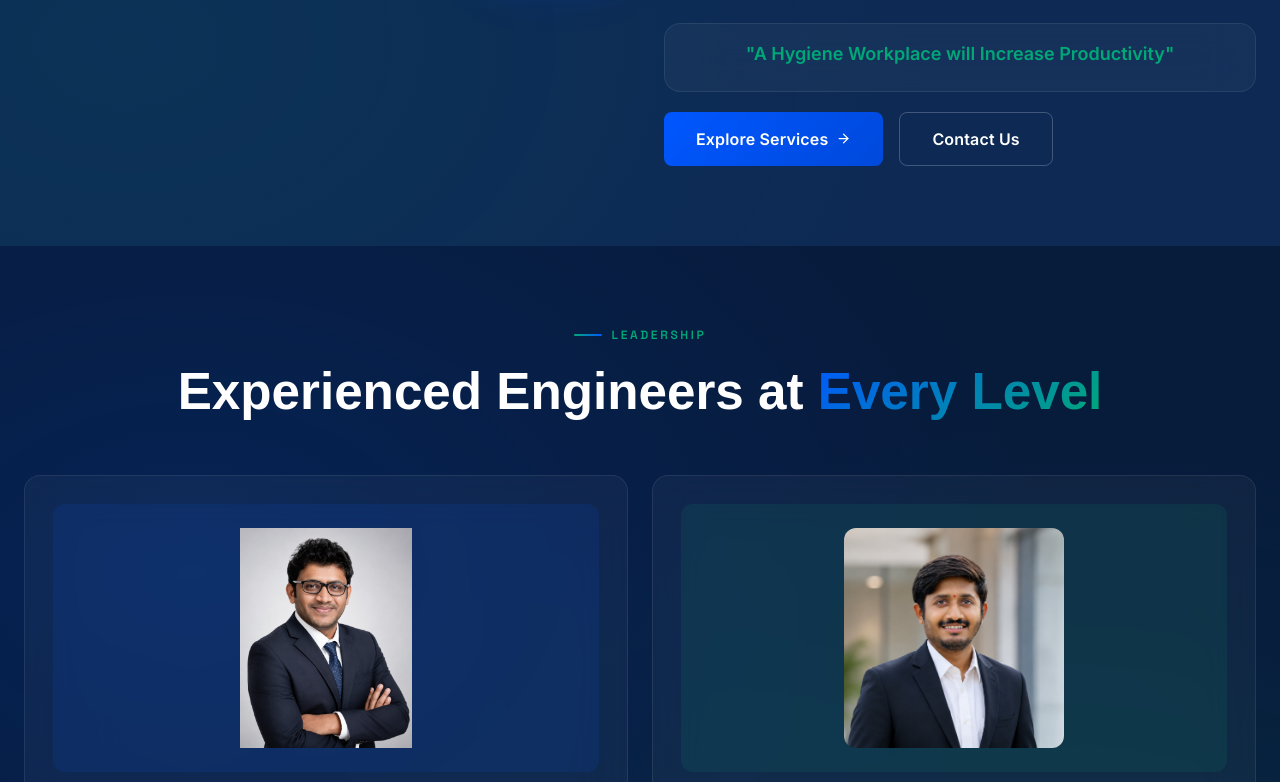
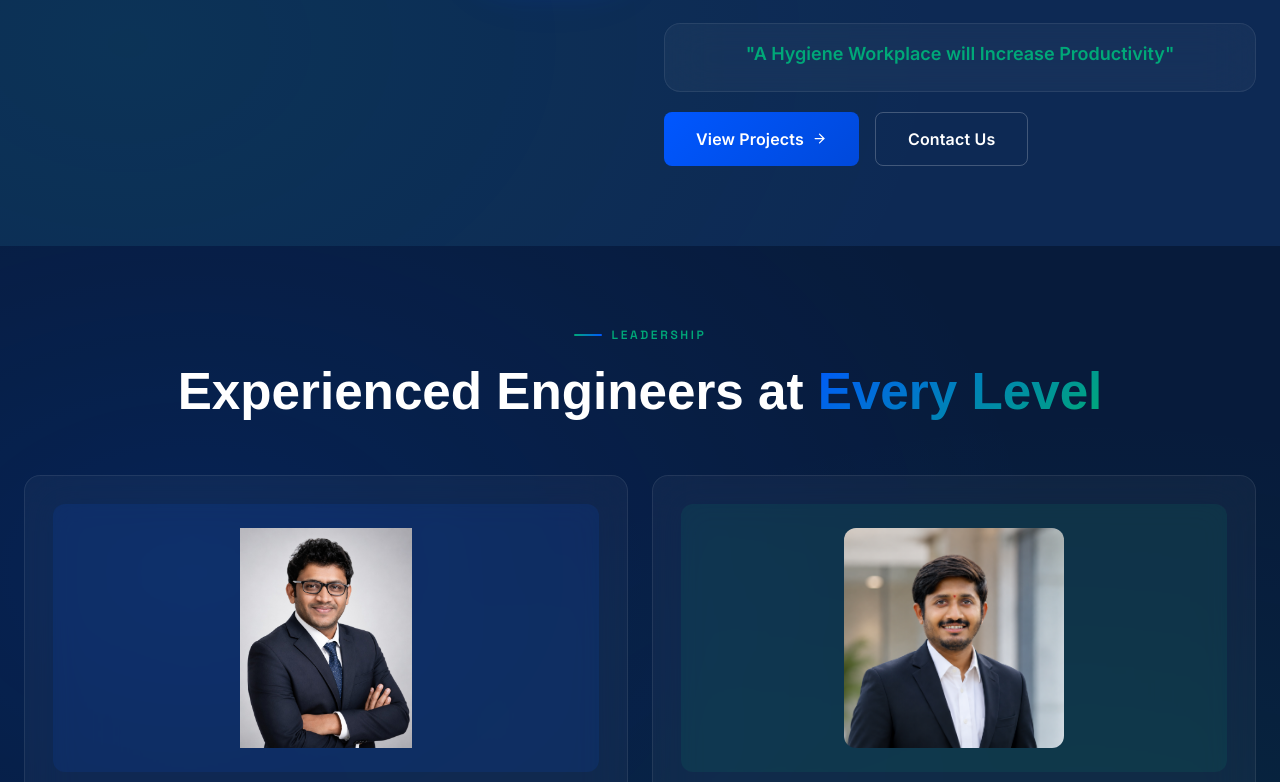
Before and after one commit to Prudvinayak-1729/SP-Consultancy, a React (Vite) app: page /about in a window 1280 px wide. Shown: the part 1218-2000 px from the top of the page. Built offline with nearby package versions, Linux system fonts and the light colour scheme; the HTML template or start-up script is replaced by a standard one; a web font is replaced by a local one.

Commit message:
the services import from footer and about screen need to remove

```diff
--- a/src/components/Footer.tsx
+++ b/src/components/Footer.tsx
@@ -10,7 +10,6 @@ const services = [
 
 const company = [
   { label: 'About Us', path: '/about' },
-  { label: 'Our Services', path: '/services' },
   { label: 'Industries', path: '/industries' },
   { label: 'Projects', path: '/projects' },
   { label: 'Quality & Compliance', path: '/quality' },
--- a/src/pages/About.tsx
+++ b/src/pages/About.tsx
@@ -95,7 +95,7 @@ export default function About() {
               </p>
             </div>
             <div className="flex gap-3 sm:gap-4 flex-wrap">
-              <Link to="/services" className="btn-primary">Explore Services <ArrowRight size={15} /></Link>
+              <Link to="/projects" className="btn-primary">View Projects <ArrowRight size={15} /></Link>
               <Link to="/contact" className="btn-secondary">Contact Us</Link>
             </div>
           </div>
```
